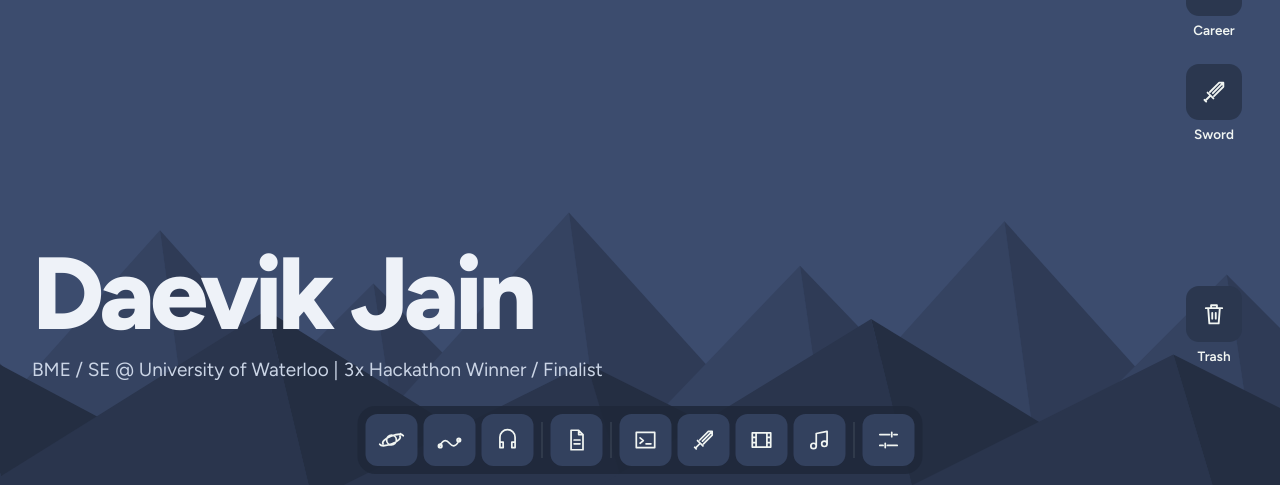
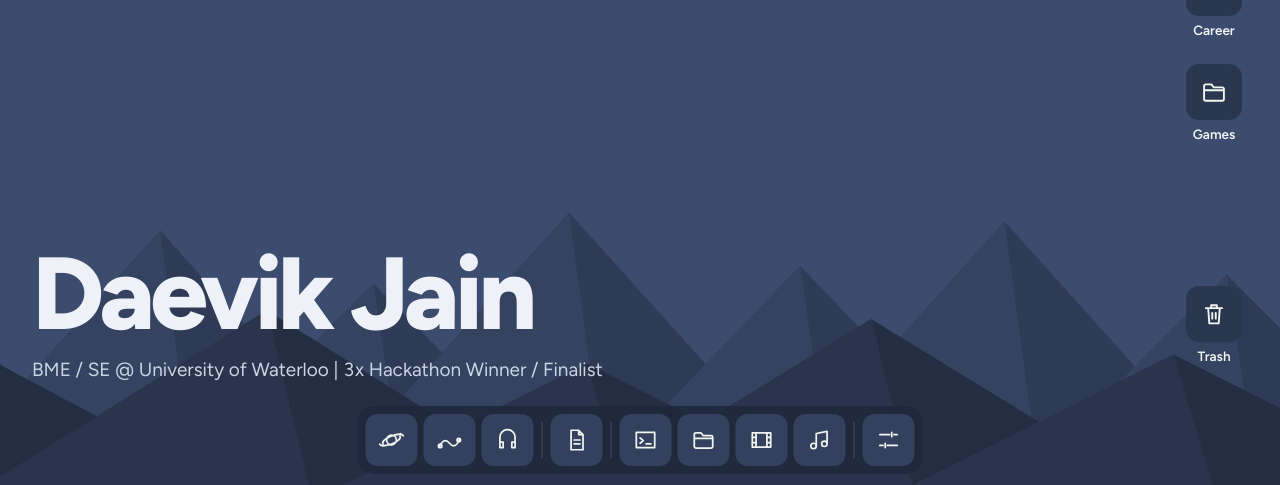
Before and after one commit to DJFiya/portfolio-main, a React (Vite) app: page / in a window 1280 px wide. Shown: the part 312-797 px from the top of the page. Built offline with nearby package versions, Linux system fonts and the light colour scheme.

Commit message:
feat(games): put Sword inside a Games folder on the desktop and dock

```diff
--- /dev/null
+++ b/src/os/apps/Games.tsx
@@ -0,0 +1,28 @@
+import { Icon, type IconName } from '../icons'
+import { useOs } from '../os-context'
+import './games.css'
+
+const GAMES: { app: string; name: string; meta: string; icon: IconName; bg: string; fg: string }[] = [
+  { app: 'sword', name: 'Sword', meta: '12-boss rush', icon: 'sword', bg: '#1E2A1C', fg: '#F3F1E6' },
+]
+
+export default function Games() {
+  const os = useOs()
+  return (
+    <div className="folder">
+      <div className="toolbar">
+        <div className="crumb">Games</div>
+        <span className="folder-count">{GAMES.length} {GAMES.length === 1 ? 'game' : 'games'}</span>
+      </div>
+      <div className="folder-grid">
+        {GAMES.map(g => (
+          <button key={g.app} type="button" className="folder-item" onClick={() => os.open(g.app)}>
+            <span className="cart" style={{ background: g.bg }}><Icon name={g.icon} size={36} color={g.fg} /></span>
+            <span className="fi-name">{g.name}</span>
+            <span className="fi-meta">{g.meta}</span>
+          </button>
+        ))}
+      </div>
+    </div>
+  )
+}
--- a/src/os/apps/Terminal.tsx
+++ b/src/os/apps/Terminal.tsx
@@ -30,7 +30,7 @@
     else if (verb === 'clear') { setLines([]); return }
     else if (verb === 'help') say('about · ls · open <app> · projects · career · contact · launch <project> · sip · wallpaper <name> · clear\napps: ' + os.appIds.join(', '))
     else if (verb === 'about') say('Daevik Jain\nrole       Software Engineer, Courtyard AI\nschool     University of Waterloo, BME with the SE option\nstanding   3.9 GPA\nfocus      AI agents, evals, infrastructure')
-    else if (verb === 'ls') say('Projects/  Career/  Sword/  resume.pdf')
+    else if (verb === 'ls') say('Projects/  Career/  Games/  resume.pdf')
     else if (verb === 'open') {
       if (os.appIds.includes(arg)) { os.open(arg); say('opened ' + arg, 'ok') }
       else say(`open: no app called "${arg}". Type help.`, 'warn')
--- /dev/null
+++ b/src/os/apps/games.css
@@ -0,0 +1,11 @@
+/* ---------- games folder ---------- */
+.folder { min-height: 100%; background: var(--win); }
+.folder-count { margin-left: auto; font-size: 13.5px; color: var(--ink2); }
+.folder-grid { display: grid; grid-template-columns: repeat(auto-fill, 136px); gap: 14px; padding: 22px; }
+.folder-item { border: 0; background: transparent; padding: 14px 8px 12px; border-radius: 10px; display: flex; flex-direction: column; align-items: center; gap: 4px; cursor: pointer; text-align: center; transition: background-color 140ms ease; }
+.folder-item:hover, .folder-item:focus-visible { background: var(--sel); }
+.cart { width: 76px; height: 76px; margin-bottom: 6px; border-radius: 16px; display: grid; place-items: center; box-shadow: inset 0 -4px 0 rgba(0, 0, 0, 0.28), 0 6px 14px rgba(0, 0, 0, 0.18); transition: transform 160ms var(--ease); }
+.folder-item:hover .cart { transform: translateY(-2px); }
+.folder-item:active .cart { transform: scale(0.95); }
+.fi-name { font-weight: 700; font-size: 14.5px; }
+.fi-meta { font-size: 12.5px; color: var(--ink2); }
--- a/src/os/apps/index.ts
+++ b/src/os/apps/index.ts
@@ -3,6 +3,7 @@
 import Career from './Career'
 import Cinema from './Cinema'
 import Contact from './Contact'
+import Games from './Games'
 import Music from './Music'
 import Projects from './Projects'
 import Resume, { ResumeTools } from './Resume'
@@ -12,6 +13,7 @@
 import Trash from './Trash'
 
 export const APPS: Record<string, AppDef> = {
+  games: { title: 'Games', icon: 'folder', w: 520, h: 300, Component: Games },
   music: { title: 'Music', icon: 'music', family: 'media', w: 760, h: 420, Component: Music },
   projects: { title: 'Projects', icon: 'projects', family: 'instrument', w: 1000, h: 620, Component: Projects },
   career: { title: 'Career', icon: 'career', family: 'instrument', w: 980, h: 600, Component: Career },
@@ -19,10 +21,10 @@
   contact: { title: 'Contact', icon: 'contact', family: 'instrument', w: 640, h: 470, Component: Contact },
   resume: { title: 'Résumé', icon: 'resume', family: 'doc', w: 840, h: 640, tools: createElement(ResumeTools), Component: Resume },
   settings: { title: 'Settings', icon: 'settings', w: 560, h: 420, Component: Settings },
-  sword: { title: 'Sword', icon: 'sword', family: 'media', w: 700, h: 440, Component: Sword },
+  sword: { title: 'Sword', icon: 'sword', family: 'media', hidden: true, w: 700, h: 440, Component: Sword },
   terminal: { title: 'Terminal', icon: 'terminal', family: 'terminal', w: 640, h: 400, Component: Terminal },
   trash: { title: 'Trash', icon: 'trash', w: 520, h: 360, Component: Trash },
 }
 
 // Dock groups, left to right, split by separators
-export const DOCK: string[][] = [['projects', 'career', 'contact'], ['resume'], ['terminal', 'sword', 'cinema', 'music'], ['settings']]
+export const DOCK: string[][] = [['projects', 'career', 'contact'], ['resume'], ['terminal', 'games', 'cinema', 'music'], ['settings']]
--- a/src/os/desktop-state.ts
+++ b/src/os/desktop-state.ts
@@ -35,7 +35,7 @@
 export function defaultPos(id: string, W: number, H: number): Point {
   const right = W - 112
   const map: Record<string, [number, number]> = {
-    resume: [right, 18], projects: [right, 122], career: [right, 226], sword: [right, 330],
+    resume: [right, 18], projects: [right, 122], career: [right, 226], games: [right, 330],
     mug: [right - 104, 18], trash: [right, Math.max(434, H - 210)], note: [Math.max(24, W * 0.5 - 115), 24],
   }
   const [x, y] = map[id] ?? [80, 80]
@@ -48,7 +48,7 @@
   { id: 'resume', label: 'Résumé', icon: 'resume', doc: true, app: 'resume', trashable: true },
   { id: 'projects', label: 'Projects', icon: 'projects', app: 'projects', trashable: true },
   { id: 'career', label: 'Career', icon: 'career', app: 'career', trashable: true },
-  { id: 'sword', label: 'Sword', icon: 'sword', app: 'sword', trashable: true },
+  { id: 'games', label: 'Games', icon: 'folder', app: 'games', trashable: true },
   { id: 'mug', label: 'Coffee mug', trashable: true },
   { id: 'trash', label: 'Trash', icon: 'trash', app: 'trash', trashable: false },
 ]
--- a/src/os/icons.tsx
+++ b/src/os/icons.tsx
@@ -11,6 +11,7 @@
   music: 'M9 17.5V6l10-2v11.5M9 17.5a2.5 2.5 0 1 1-5 0 2.5 2.5 0 0 1 5 0zM19 15.5a2.5 2.5 0 1 1-5 0 2.5 2.5 0 0 1 5 0z',
   settings: 'M4 7h9M17 7h3M4 17h3M11 17h9M15 5v4M9 15v4',
   trash: 'M5 7h14M9.5 7V4.5h5V7M7 7l1 13h8l1-13M10.5 11v5M13.5 11v5',
+  folder: 'M3.5 7V18a1.5 1.5 0 0 0 1.5 1.5h14a1.5 1.5 0 0 0 1.5-1.5V9.5A1.5 1.5 0 0 0 19 8h-7.2l-2-2.5H5A1.5 1.5 0 0 0 3.5 7zM3.5 10.5h17',
   sword: 'M20 4l-9 9M20 4h-3.5l-8 8M20 4v3.5l-8 8M6.5 12.5l5 5M9 15l-4.5 4.5M3.8 18.7l1.5 1.5',
 }
 
```
Also changed, not shown: 1 other file (tests, documents, lock files or other folders).
